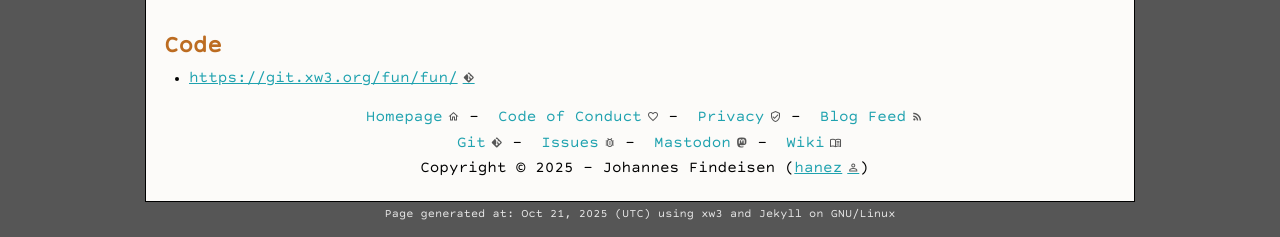
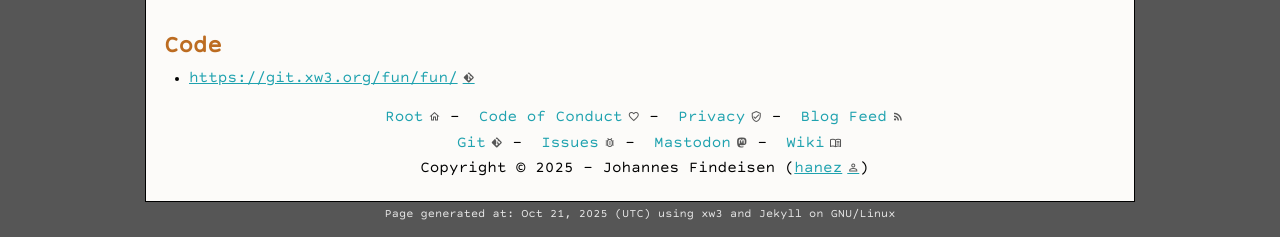
Before and after one commit to hanez/fun-lang.xyz, a Jekyll site: the page built from index.md, in a window 1280 px wide. Shown: the part 1952-2189 px from the top of the page. Built offline with Jekyll 4.4.1, drawn with Linux system fonts in a browser that asks for light colours; comment, search, counter and statistics services are not loaded.

Commit message:
README update.

```diff
--- a/_includes/footer.html
+++ b/_includes/footer.html
@@ -4,7 +4,7 @@
       <!--<p style="text-align:center;">{% if site.git %}Source: <a href="{{ site.git }}{{ site.branch }}{{ page.path }}" class="git" target="_blank">{{ site.git }}{{ site.branch }}{{ page.path }}</a>{% endif %}</p>-->
       <h2 style="display:none;">Navigation</h2>
       <ul style="list-style:none;margin-left:0px;text-align:center;">
-        <li style="display:inline;"><a href="/" style="text-decoration:none;" title="Home" class="home">Homepage</a>&nbsp;-</li>
+        <li style="display:inline;"><a href="/" style="text-decoration:none;" title="Root" class="home">Root</a>&nbsp;-</li>
         <!--<li style="display:inline;">&nbsp;<a href="/contact/" style="text-decoration:none;" title="Contact" class="mail">Contact</a>&nbsp;-</li>-->
         <li style="display:inline;">&nbsp;<a href="/community/code-of-conduct/" style="text-decoration:none;" title="Code of Conduct" class="love">Code of Conduct</a>&nbsp;-</li>
         <li style="display:inline;">&nbsp;<a href="/privacy/" style="text-decoration:none;" title="Privacy" class="privacy">Privacy</a>&nbsp;-</li>
```
